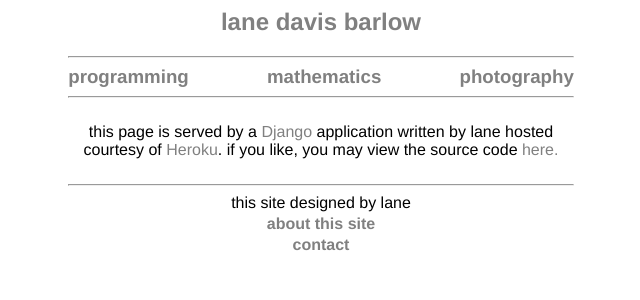
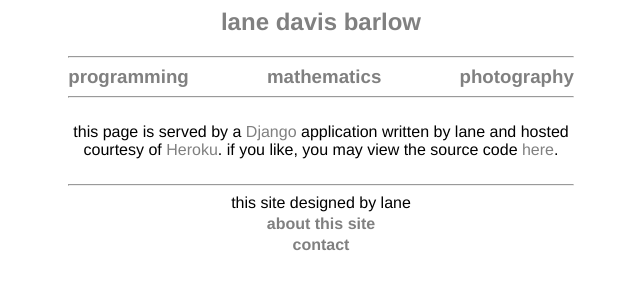
Before and after one commit to laneb/cvsite, a Django app: page /about_site/ in a window 1280 px wide. Shown: the top 300 px of the page, without its empty margins (319-959 px from the left). Run offline with Django 3.2, Linux system fonts and the light colour scheme.

Commit message:
fix typo

```diff
--- a/cvsite/templates/cvsite/about.html
+++ b/cvsite/templates/cvsite/about.html
@@ -8,7 +8,7 @@
 
 <div style="width:40%; min-width:500px">
   <p>
-    this page is served by a <a href="https://www.djangoproject.com/">Django</a> application written by lane hosted courtesy of <a href="http://heroku.com">Heroku</a>. if you like, you may view the source code <a href="http://github.com/laneb/cvsite">here.</a>
+    this page is served by a <a href="https://www.djangoproject.com/">Django</a> application written by lane and hosted courtesy of <a href="http://heroku.com">Heroku</a>. if you like, you may view the source code <a href="http://github.com/laneb/cvsite">here</a>.
   </p>
 </div>
 
```
